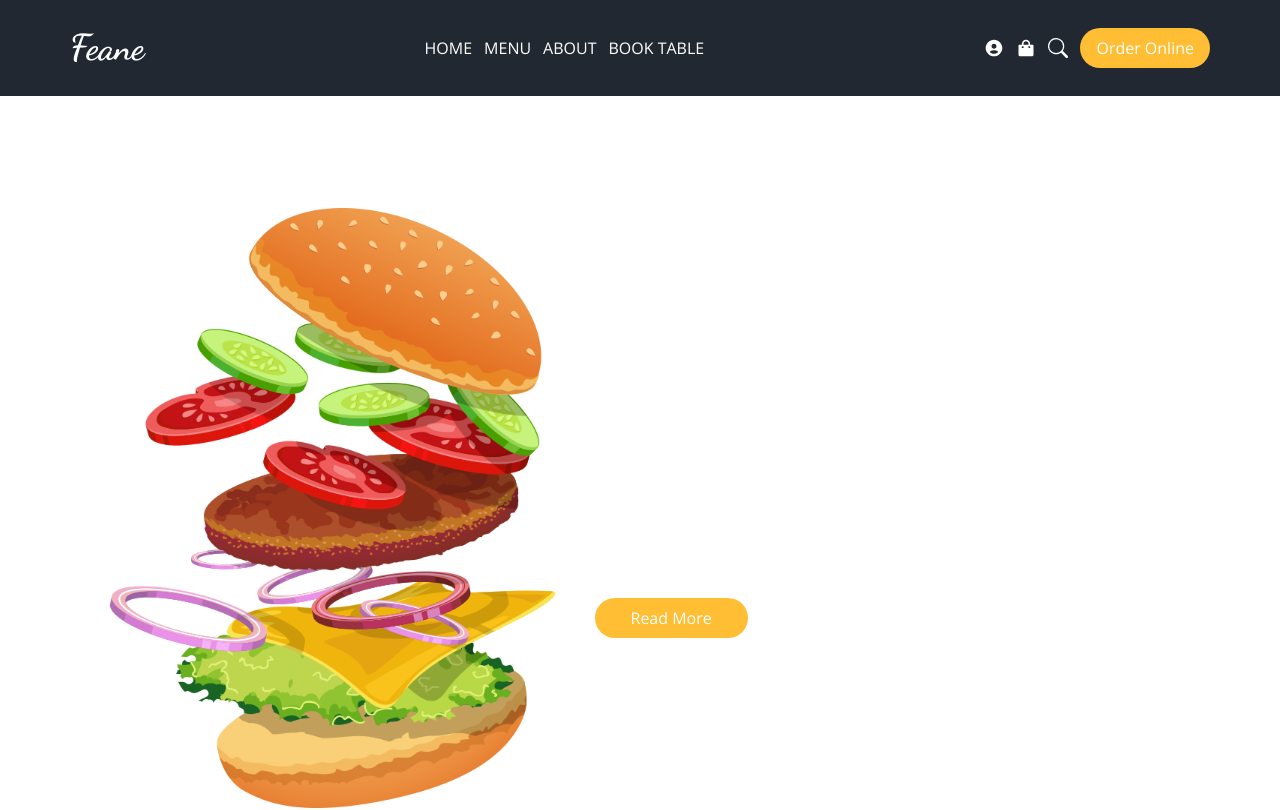
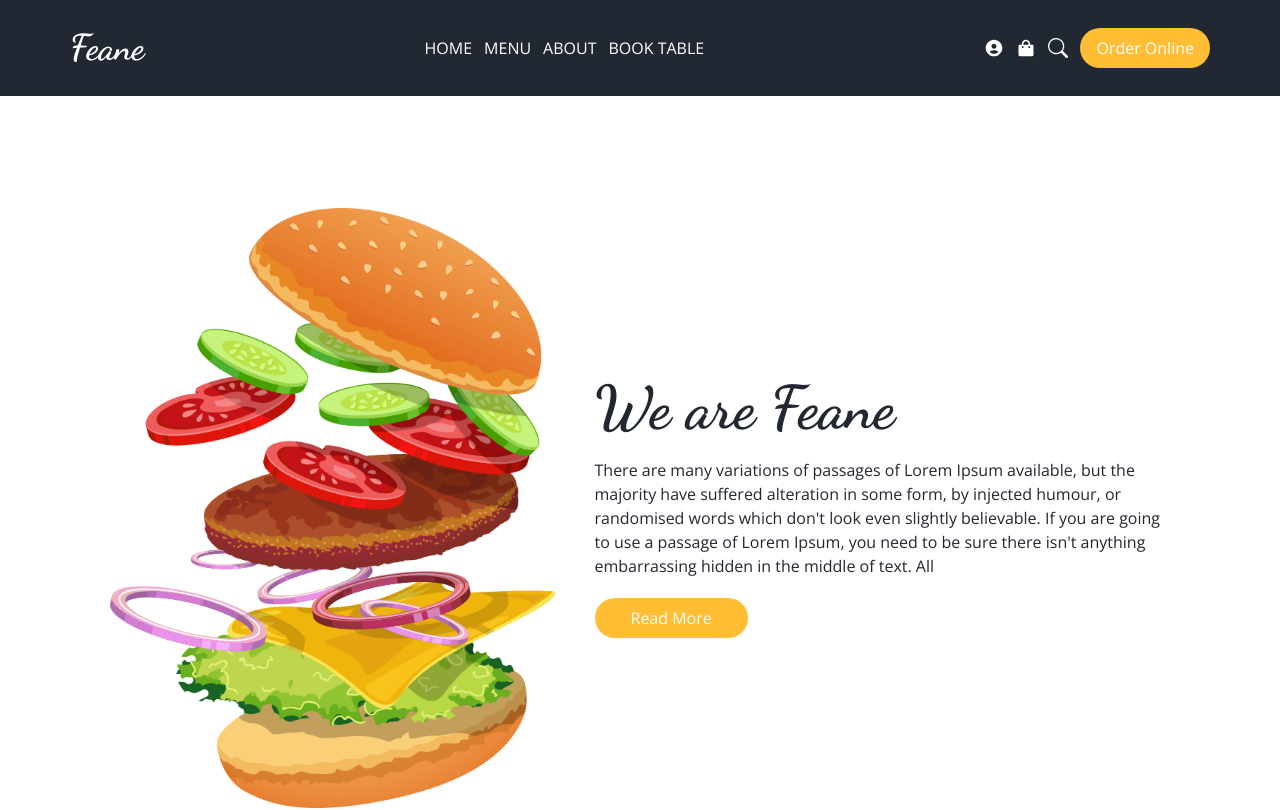
Before and after one commit to ayberklevendoglu/fast-food-website, a Next.js app: page /about in a window 1280 px wide. Shown: the top 810 px of the page. Built offline with nearby package versions, Linux system fonts and the light colour scheme.

Commit message:
fixed a minor bug

```diff
--- a/components/About.jsx
+++ b/components/About.jsx
@@ -1,10 +1,16 @@
 import Image from "next/image";
 import React from "react";
 import Title from "./ui/Title";
+import { useRouter } from "next/router";
 
-const About = ({ addClass }) => {
+const About = () => {
+  const router = useRouter();
   return (
-    <div className={`${addClass} bg-secondary py-16 flex items-center text-white`}>
+    <div
+      className={` bg-secondary py-16 flex items-center ${
+        router.asPath === "/about" ? "text-secondary bg-white" : "text-white bg-secondary"
+      }`}
+    >
       <div className="container mx-auto  flex justify-center items-center gap-10 flex-wrap-reverse">
         <div className="relative lg:w-[445px] lg:h-[600px] w-[300px] h-[455px]">
           <Image src="/images/about-img.png" alt="about-img" layout="fill" />
--- a/pages/about/index.jsx
+++ b/pages/about/index.jsx
@@ -4,7 +4,7 @@ import React from "react";
 const Index = () => {
   return (
     <div className="pt-36">
-      <About addClass={"bg-white text-secondary"} />
+      <About />
     </div>
   );
 };
```
